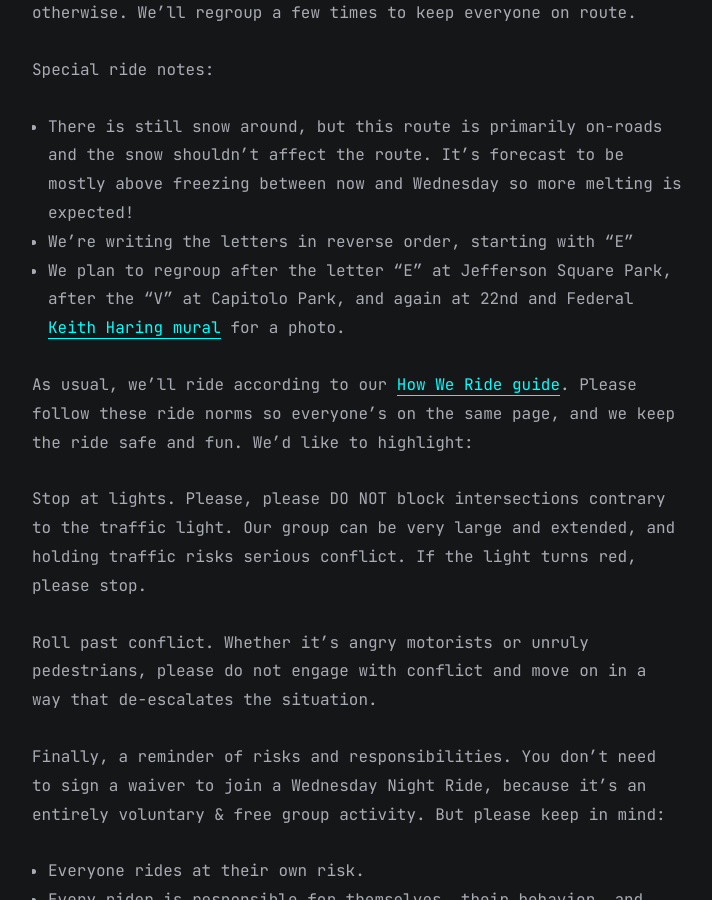
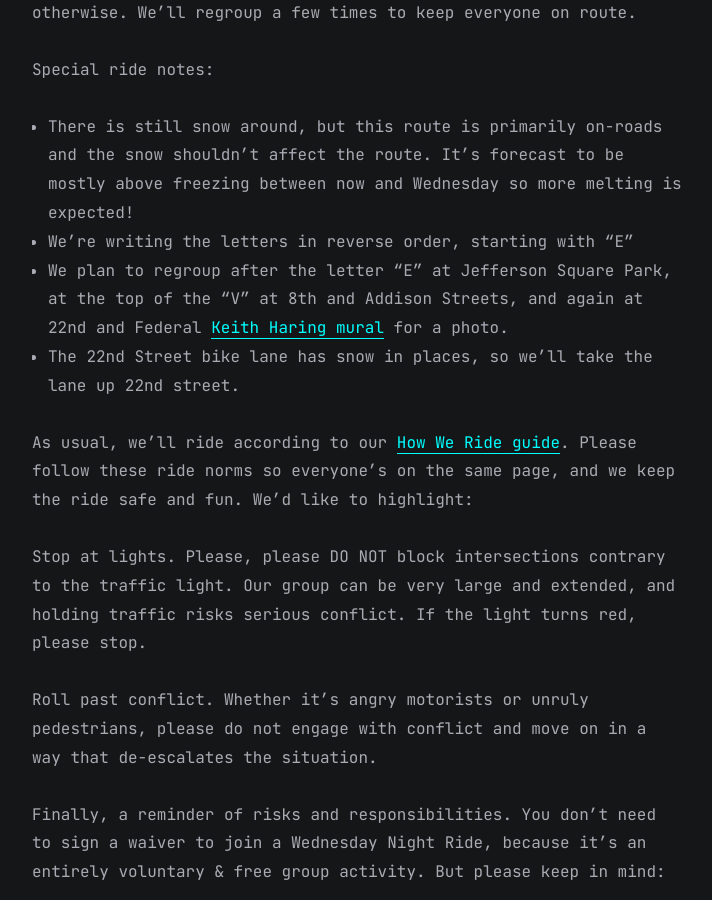
Before and after one commit to wednightrides/wednightrides.github.io, a Jekyll site: the page built from all_collections/_posts/2026-02-18-ride.md, in a window 1280 px wide and 900 px high, scrolled down 1281 px. Shown: the whole window, without its empty margins (283-995 px from the left). Built offline with Jekyll 4.4.1, drawn with Linux system fonts in a browser that asks for light colours; nearby versions of some CDN libraries.

Commit message:
update ride notes

```diff
--- a/all_collections/_posts/2026-02-18-ride.md
+++ b/all_collections/_posts/2026-02-18-ride.md
@@ -26,7 +26,9 @@ Special ride notes:
 
 * There is still snow around, but this route is primarily on-roads and the snow shouldn't affect the route. It's forecast to be mostly above freezing between now and Wednesday so more melting is expected!
 * We're writing the letters in reverse order, starting with "E"
-* We plan to regroup after the letter "E" at Jefferson Square Park, after the "V" at Capitolo Park, and again at 22nd and Federal [Keith Haring mural](https://muralarts.org/artworks/we-the-youth/) for a photo.
+* We plan to regroup after the letter "E" at Jefferson Square Park, at the top of the "V" at 8th and Addison Streets, and again at 22nd and Federal [Keith Haring mural](https://muralarts.org/artworks/we-the-youth/) for a photo.
+* The 22nd Street bike lane has snow in places, so we'll take the lane up 22nd street.
+
 
 As usual, we'll ride according to our [How We Ride guide](/how-we-ride). Please follow these ride norms so everyone's on the same page, and we keep the ride safe and fun. We'd like to highlight:
 
```
